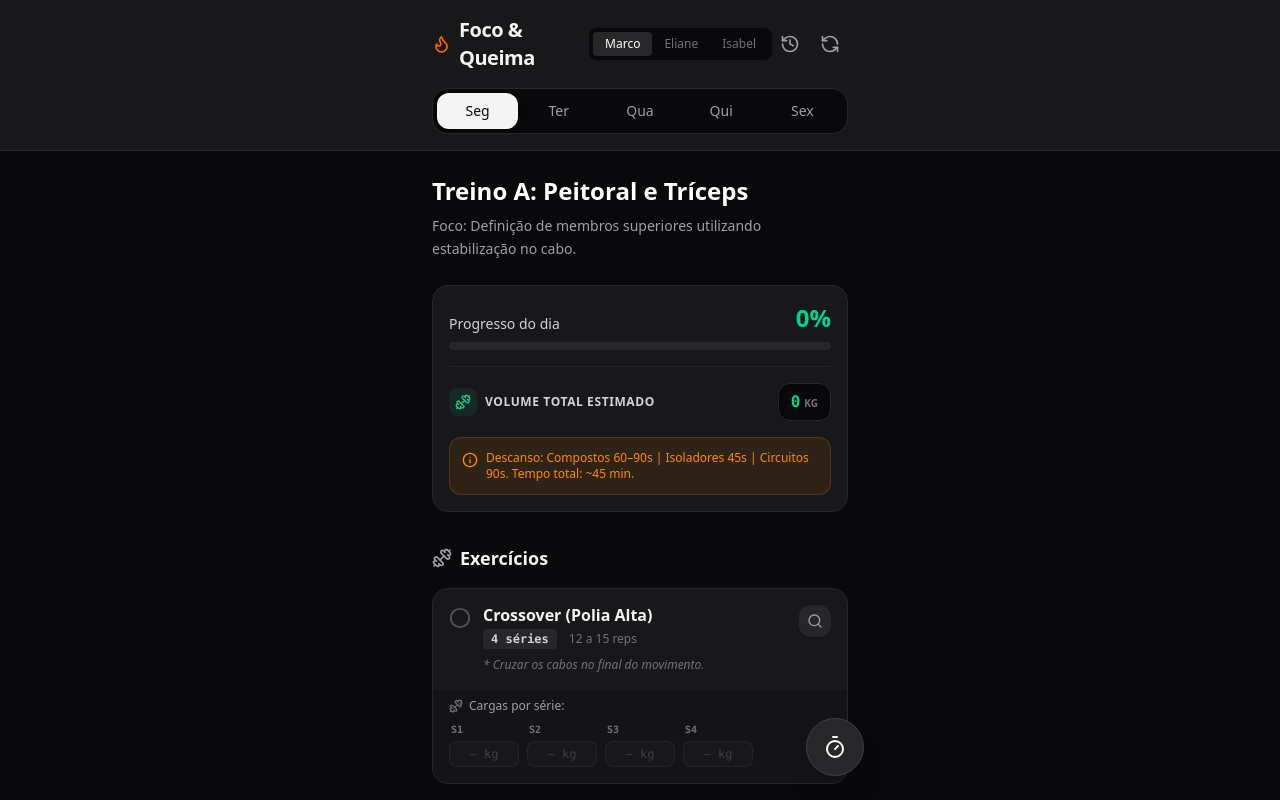
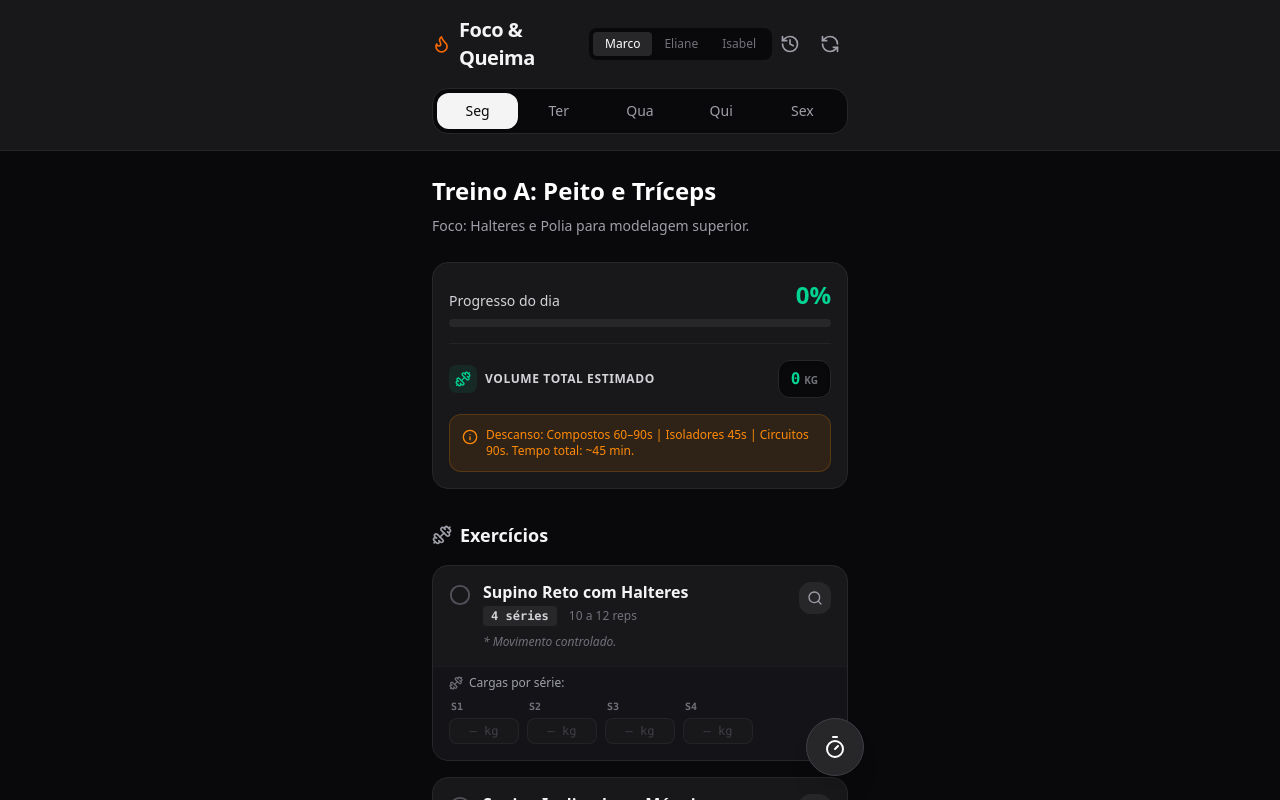
Before and after one commit to mfurmigabtc-sudo/treino, a React (Vite) app: page / in a window 1280 px wide. Shown: the top 800 px of the page. Built offline with nearby package versions, Linux system fonts and the light colour scheme.

Commit message:
feat: update monday and tuesday workout routines
Refactor exercise selections for Monday and Tuesday to improve training efficiency and alignment with current fitness objectives.

```diff
--- a/src/App.tsx
+++ b/src/App.tsx
@@ -37,13 +37,14 @@ const workoutPlans: Record<string, WorkoutDay[]> = {
       id: 'monday',
       shortName: 'Seg',
       dayOfWeek: 'Segunda-feira',
-      title: 'Treino A: Peitoral e Tríceps',
-      description: 'Foco: Definição de membros superiores utilizando estabilização no cabo.',
+      title: 'Treino A: Peito e Tríceps',
+      description: 'Foco: Halteres e Polia para modelagem superior.',
       exercises: [
-        { id: 'marco-mon-1', name: 'Crossover (Polia Alta)', sets: 4, reps: '12 a 15', notes: 'Cruzar os cabos no final do movimento.' },
-        { id: 'marco-mon-2', name: 'Supino Inclinado (Halteres)', sets: 3, reps: '10 a 12', notes: 'Descer controladamente para não forçar o ombro.' },
-        { id: 'marco-mon-3', name: 'Tríceps Pushdown (Polia - Barra Reta)', sets: 4, reps: '12 a 15', notes: 'Manter os cotovelos fixos ao lado do corpo.' },
-        { id: 'marco-mon-4', name: 'Tríceps Corda (Polia)', sets: 3, reps: '12 a 15', notes: 'Afastar a corda na contração máxima.' },
+        { id: 'marco-mon-1', name: 'Supino Reto com Halteres', sets: 4, reps: '10 a 12', notes: 'Movimento controlado.' },
+        { id: 'marco-mon-2', name: 'Supino Inclinado na Máquina (Articulada)', sets: 3, reps: '10 a 12' },
+        { id: 'marco-mon-3', name: 'Crucifixo (Peck Deck / Voador)', sets: 3, reps: '12 a 15', notes: 'Foco em apertar bem o peitoral na contração máxima.' },
+        { id: 'marco-mon-4', name: 'Tríceps Pulley (Polia c/ Barra Reta ou V)', sets: 3, reps: '12' },
+        { id: 'marco-mon-5', name: 'Tríceps Corda (Polia)', sets: 3, reps: '12 a 15' }
       ],
       cardio: ''
     },
@@ -51,13 +52,14 @@ const workoutPlans: Record<string, WorkoutDay[]> = {
       id: 'tuesday',
       shortName: 'Ter',
       dayOfWeek: 'Terça-feira',
-      title: 'Treino B: Costas e Lombar',
-      description: 'Foco: Melhoria postural e fortalecimento lombar.',
+      title: 'Treino B: Costas e Bíceps',
+      description: 'Foco: Máquinas e Polia para postura e força.',
       exercises: [
-        { id: 'marco-tue-1', name: 'Puxada Frontal (Polia Alta)', sets: 4, reps: '10 a 12', notes: 'Focar na contração das escápulas.' },
-        { id: 'marco-tue-2', name: 'Remada Baixa com Triângulo (Polia)', sets: 3, reps: '12 a 15', notes: 'Manter o tronco estável.' },
-        { id: 'marco-tue-3', name: 'Extensão Lombar (Máquina ou Banco)', sets: 4, reps: '15', notes: 'Execução lenta para fortalecer lombar com segurança.' },
-        { id: 'marco-tue-4', name: 'Pull-down com Corda (Polia Alta)', sets: 3, reps: '12 a 15', notes: 'Braços semi-estendidos durante todo o arco.' },
+        { id: 'marco-tue-1', name: 'Puxada Alta / Frontal (Máquina ou Polia)', sets: 4, reps: '10 a 12' },
+        { id: 'marco-tue-2', name: 'Remada Sentada na Polia Baixa (Triângulo)', sets: 3, reps: '12' },
+        { id: 'marco-tue-3', name: 'Pulldown com Corda (Polia Alta)', sets: 3, reps: '15' },
+        { id: 'marco-tue-4', name: 'Rosca Direta na Polia Baixa (Barra Reta)', sets: 3, reps: '12' },
+        { id: 'marco-tue-5', name: 'Rosca Martelo com Halteres', sets: 3, reps: '12' }
       ],
       cardio: ''
     },
@@ -65,13 +67,15 @@ const workoutPlans: Record<string, WorkoutDay[]> = {
       id: 'wednesday',
       shortName: 'Qua',
       dayOfWeek: 'Quarta-feira',
-      title: 'Treino C: Membros Inferiores',
-      description: 'Foco: Isometria e máquinas guiadas para fortalecer joelhos.',
+      title: 'Treino C: Pernas e Core',
+      description: 'Foco: Isolar a coxa com zero impacto ou instabilidade no tornozelo.',
       exercises: [
-        { id: 'marco-wed-1', name: 'Cadeira Extensora', sets: 4, reps: '12 a 15', notes: 'Segurar 2 segundos no topo para fortalecer joelhos.' },
-        { id: 'marco-wed-2', name: 'Cadeira Flexora', sets: 4, reps: '12 a 15', notes: 'Controlar a fase de descida do peso.' },
-        { id: 'marco-wed-3', name: 'Leg Press Horizontal', sets: 3, reps: '10 a 12', notes: 'Pés bem apoiados, evitando flexão excessiva do tornozelo.' },
-        { id: 'marco-wed-4', name: 'Elevação Pélvica (Máquina)', sets: 3, reps: '15', notes: 'Contrair bem os glúteos na subida.' },
+        { id: 'marco-wed-1', name: 'Cadeira Extensora', sets: 4, reps: '12 a 15', notes: 'Faça o movimento de forma controlada.' },
+        { id: 'marco-wed-2', name: 'Cadeira Flexora', sets: 4, reps: '12 a 15' },
+        { id: 'marco-wed-3', name: 'Cadeira Abdutora', sets: 3, reps: '15' },
+        { id: 'marco-wed-4', name: 'Cadeira Adutora', sets: 3, reps: '15' },
+        { id: 'marco-wed-5', name: 'Leg Press Horizontal (Carga moderada)', sets: 3, reps: '12', notes: 'Posicione os pés um pouco mais altos para evitar flexão excessiva do tornozelo.' },
+        { id: 'marco-wed-6', name: 'Abdominal Máquina ou na Polia Alta', sets: 4, reps: '15 a 20' }
       ],
       cardio: ''
     },
@@ -79,13 +83,14 @@ const workoutPlans: Record<string, WorkoutDay[]> = {
       id: 'thursday',
       shortName: 'Qui',
       dayOfWeek: 'Quinta-feira',
-      title: 'Treino D: Ombros e Abdômen',
-      description: 'Foco: Estabilização articular e ativação do core.',
+      title: 'Treino D: Ombros',
+      description: 'Foco: Modelagem superior e fortalecimento articular.',
       exercises: [
-        { id: 'marco-thu-1', name: 'Rotação Externa na Polia Baixa', sets: 3, reps: '15', notes: 'Carga leve. Essencial para fortalecer ombro.' },
-        { id: 'marco-thu-2', name: 'Elevação Lateral (Polia Baixa)', sets: 4, reps: '12 a 15', notes: 'Fazer unilateralmente para maior foco.' },
-        { id: 'marco-thu-3', name: 'Desenvolvimento (Máquina Articulada)', sets: 3, reps: '10 a 12', notes: 'Amplitude segura, sem descer abaixo da linha das orelhas.' },
-        { id: 'marco-thu-4', name: 'Abdominal Crunch na Polia', sets: 4, reps: '15 a 20', notes: 'Usar a corda e focar na contração.' },
+        { id: 'marco-thu-1', name: 'Desenvolvimento na Máquina', sets: 4, reps: '10 a 12' },
+        { id: 'marco-thu-2', name: 'Elevação Lateral com Halteres', sets: 4, reps: '12' },
+        { id: 'marco-thu-3', name: 'Elevação Lateral na Polia (Cabo por trás do corpo)', sets: 3, reps: '12 a 15' },
+        { id: 'marco-thu-4', name: 'Crucifixo Invertido (Voador Inverso)', sets: 3, reps: '12' },
+        { id: 'marco-thu-5', name: 'Encolhimento de Ombros com Halteres (Trapézio)', sets: 4, reps: '15' }
       ],
       cardio: ''
     },
@@ -93,15 +98,15 @@ const workoutPlans: Record<string, WorkoutDay[]> = {
       id: 'friday',
       shortName: 'Sex',
       dayOfWeek: 'Sexta-feira',
-      title: 'Treino E: Bíceps e Core',
-      description: 'Foco: Estética dos braços e fortalecimento global.',
+      title: 'Treino E: Circuito Metabólico e Braços (Queima de Gordura)',
+      description: 'Foco: Acelerar o metabolismo com exercícios conjugados (Bi-sets).',
       exercises: [
-        { id: 'marco-fri-1', name: 'Rosca Direta (Polia Baixa - Barra)', sets: 4, reps: '12 a 15', notes: 'Postura reta, sem balançar o tronco.' },
-        { id: 'marco-fri-2', name: 'Rosca Martelo (Halteres)', sets: 3, reps: '10 a 12', notes: 'Movimento alternado.' },
-        { id: 'marco-fri-3', name: 'Prancha Isométrica', sets: 4, reps: '45 a 60 seg', notes: 'Manter o abdômen contraído o tempo todo.' },
-        { id: 'marco-fri-4', name: 'Abdominal Infra (Paralelas ou Solo)', sets: 3, reps: '15 a 20', notes: 'Movimento focado na parte inferior do abdômen.' },
+        { id: 'marco-fri-1', name: 'Rosca Direta com Halteres (Bi-set 1)', sets: 3, reps: '12', notes: 'Executar em sequência com Tríceps Francês sem descansar.' },
+        { id: 'marco-fri-2', name: 'Tríceps Francês com Halter (Bi-set 1)', sets: 3, reps: '12', notes: 'Executar logo após a Rosca Direta, depois descanse.' },
+        { id: 'marco-fri-3', name: 'Elevação Frontal com Polia ou Anilha (Bi-set 2)', sets: 3, reps: '12', notes: 'Executar em sequência com Abdominal Prancha.' },
+        { id: 'marco-fri-4', name: 'Abdominal Prancha (Bi-set 2)', sets: 3, reps: '45s', notes: 'Isometria de 45 segundos logo após a Elevação Frontal.' }
       ],
-      cardio: ''
+      cardio: '20 min de Bicicleta Ergométrica ou Elíptico (Sem impacto no tornozelo)'
     }
   ],
   eliane: [
```
